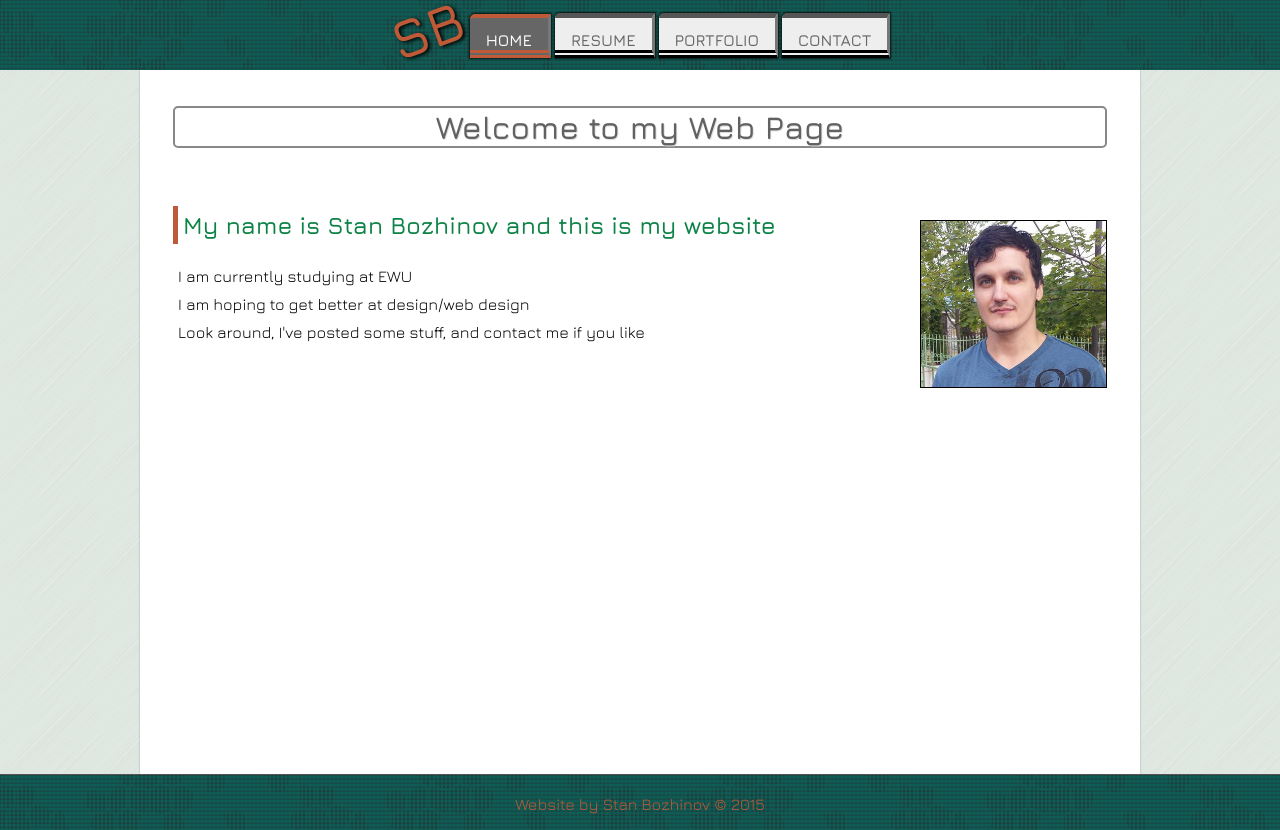
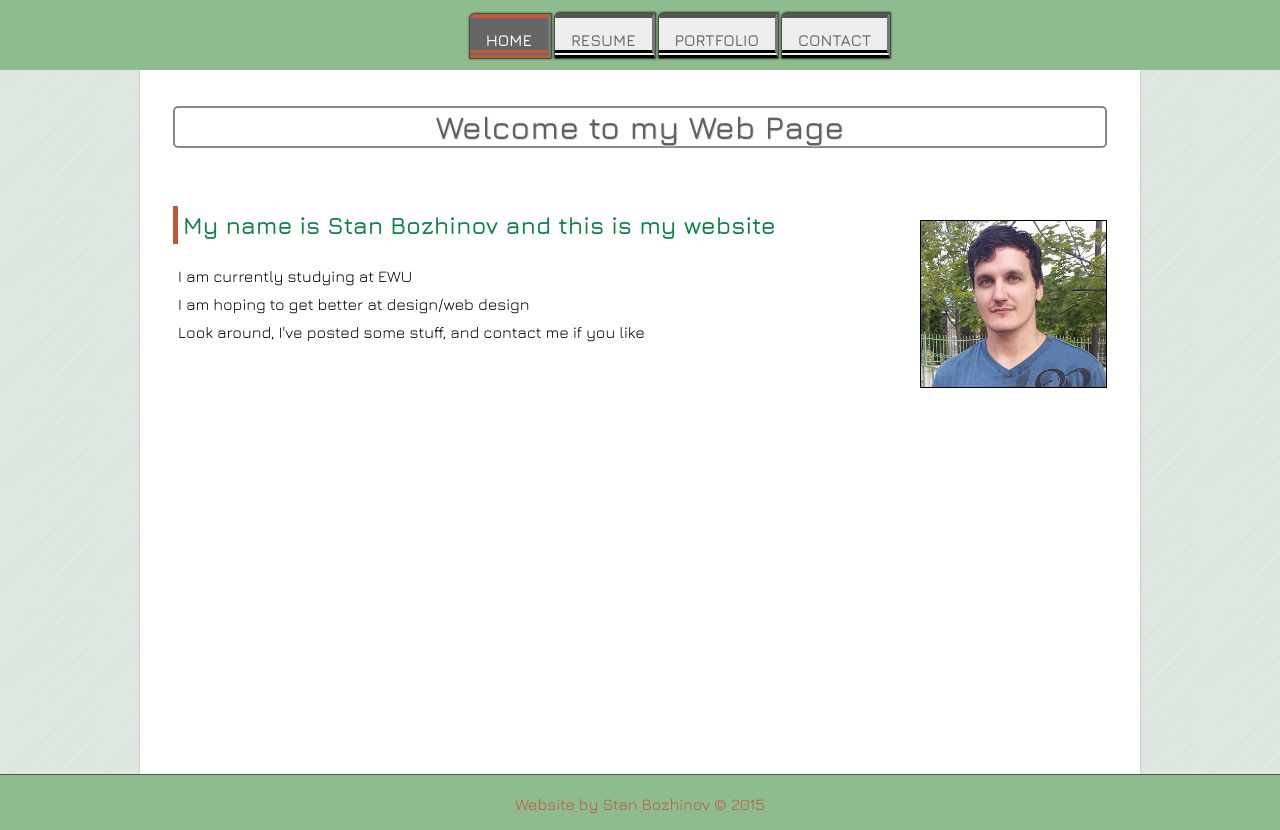
Before and after one commit to sbozhinov/sbozhinov.github.io, a plain HTML site: page index.html in a window 1280 px wide. Drawn offline with nearby package versions, Linux system fonts and the light colour scheme.

Commit message:
style
style

```diff
--- a/css/styles.css
+++ b/css/styles.css
@@ -74,8 +74,8 @@ background-image: url("../img/brushed-alum.png");
 border-top:1px solid #555;
 position: relative;
 	height:7%;
-background-color: #0d5d56;
-background-image: url("../img/dark-mosaic.png");
+background-color:darkseagreen;
+
 
 clear: both;
 
@@ -112,11 +112,12 @@ input[type="submit"]:hover{
 .header{
 	position: relative;
 	height: 1.78rem;
-background-color: #0d5d56;
-background-image: url("../img/dark-mosaic.png");
+background-color:darkseagreen;
+
 	height:70px;
 	clear:both;
 	display:flex;
+
 }
 
 .nav{
@@ -138,17 +139,7 @@ p img{
 	margin-left:10%;
 	border-radius:5px;
 }
-.nav:first-child::before{
-	content:"SB";
-	font-size:55px;
-	font-family: 'Jura', sans-serif;
-	position:absolute;
-	font-weight:bold;
-	color:#BE5A38;
-	 text-shadow: 2px 2px 4px #000000;
-	 transform:rotate(-20deg);
 
-}
 .nav li:first-child{
 	margin-left:40px;
 }
```
